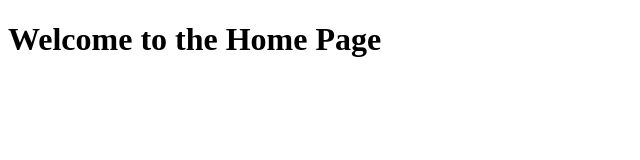
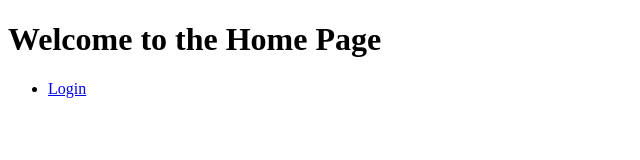
Before and after one commit to alce65/demo-01-indra, a plain HTML site: page web/index.html in a window 1280 px wide. Shown: the full height of the page, 0-640 px from the left. Drawn offline with Linux system fonts and the light colour scheme.

Commit message:
Add login link to home pagee

```diff
--- a/web/index.html
+++ b/web/index.html
@@ -8,5 +8,10 @@
 </head>
 <body>
     <h1>Welcome to the Home Page</h1>
+    <nav>
+        <ul>
+            <li><a href="auth/login.html">Login</a></li>
+        </ul>
+    </nav>
 </body>
 </html>
```
